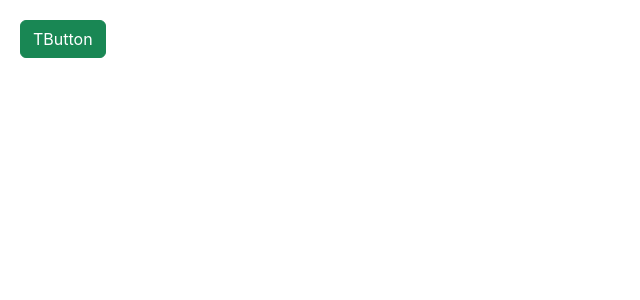
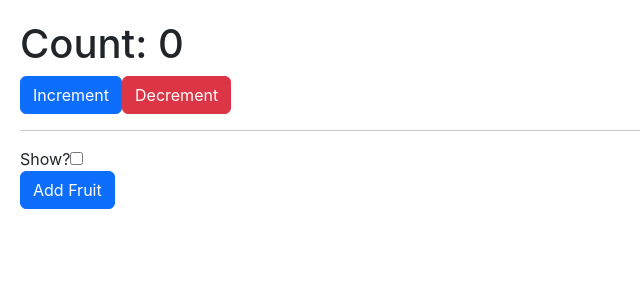
Before and after one commit to jhnmrkgbrlcn/github-portfolio, a React (Create React App) app in the folder ums/: page / in a window 1280 px wide. Shown: the top 300 px of the page, without its empty margins (0-640 px from the left). Built offline with nearby package versions, Linux system fonts and the light colour scheme.

Commit message:
test sample

```diff
--- a/ums/src/App.js
+++ b/ums/src/App.js
@@ -11,10 +11,10 @@ import Sample from "./Examples/sample";
 function App() {
   return (
     <>
-      <Button />
+      {/* <Button /> */}
       {/* <List /> */}
       {/* <OnChange /> */}
-      {/* <Count /> */}
+      <Count />
       {/* <Prop /> */}
       {/* <Heart onClick={() => console.log("Clicked")} /> */}
       {/* <Show maxChars={20}>
--- a/ums/src/Examples/handleClick.jsx
+++ b/ums/src/Examples/handleClick.jsx
@@ -3,7 +3,9 @@ function handleClick() {
     alert(`Ayaw ko kol,  ${name}`);
   };
   return (
-    <button className="btn btn-success" onClick={() => handleClick("Cuenos")}>
+    <button
+      className="btn btn-success"
+      onClick={() => handleClick("Cuenos, asdfas")}>
       TButton
     </button>
   );
--- a/ums/src/Examples/onChange.jsx
+++ b/ums/src/Examples/onChange.jsx
@@ -2,10 +2,10 @@ function onChange() {
   //   const onChange = (name) => {
   //     alert(`Ayaw ko kol,  ${name}`);
   //   };
-  const handleSubmit = (event) => {
-    event.preventDefault();
-    console.log(event.target[0].value);
-    console.log(event.target[1].value);
+  const handleSubmit = (e) => {
+    e.preventDefault();
+    console.log(e.target[0].value);
+    console.log(e.target[1].value);
   };
   return (
     <>
--- a/ums/src/Examples/sample.jsx
+++ b/ums/src/Examples/sample.jsx
@@ -1,4 +1,5 @@
 import React from "react";
+// import asu from "../asset/asu.jpg";
 
 const sample = () => {
   return (
--- a/ums/src/Examples/useState.jsx
+++ b/ums/src/Examples/useState.jsx
@@ -18,7 +18,7 @@ function Counts() {
   };
 
   const handleAddFruit = () => {
-    setFruits([...fruits, "Pineapple"]);
+    setFruits([...fruits, "Pineapple pen"]);
   };
   const handleRemoveFruit = (fruitIndex) => {
     const filteredFruits = fruits.filter(
@@ -30,8 +30,12 @@ function Counts() {
   return (
     <>
       <h1>Count: {count}</h1>
-      <button onClick={handleIncrement}>Increment</button>
-      <button onClick={handleDecrement}>Decrement</button>
+      <button onClick={handleIncrement} className="btn btn-primary">
+        Increment
+      </button>
+      <button onClick={handleDecrement} className="btn btn-danger">
+        Decrement
+      </button>
       <hr />
       <div>
         <label htmlFor="">Show?</label>
@@ -41,7 +45,9 @@ function Counts() {
           checked={isChecked}
         />
       </div>
-      <button onClick={handleAddFruit}>Add Fruit</button>
+      <button onClick={handleAddFruit} className="btn btn-primary">
+        Add Fruit
+      </button>
       <ul className="list-group">
         {isChecked &&
           fruits.map((fruit, index) => {
```
Also changed, not shown: ums/src/asset/asu.jpg (added).
